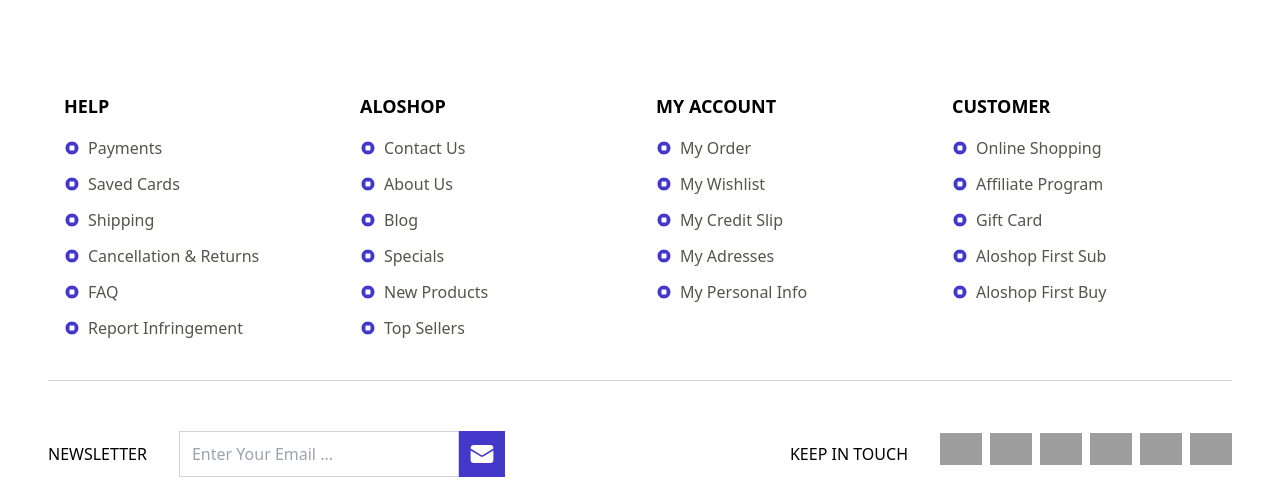
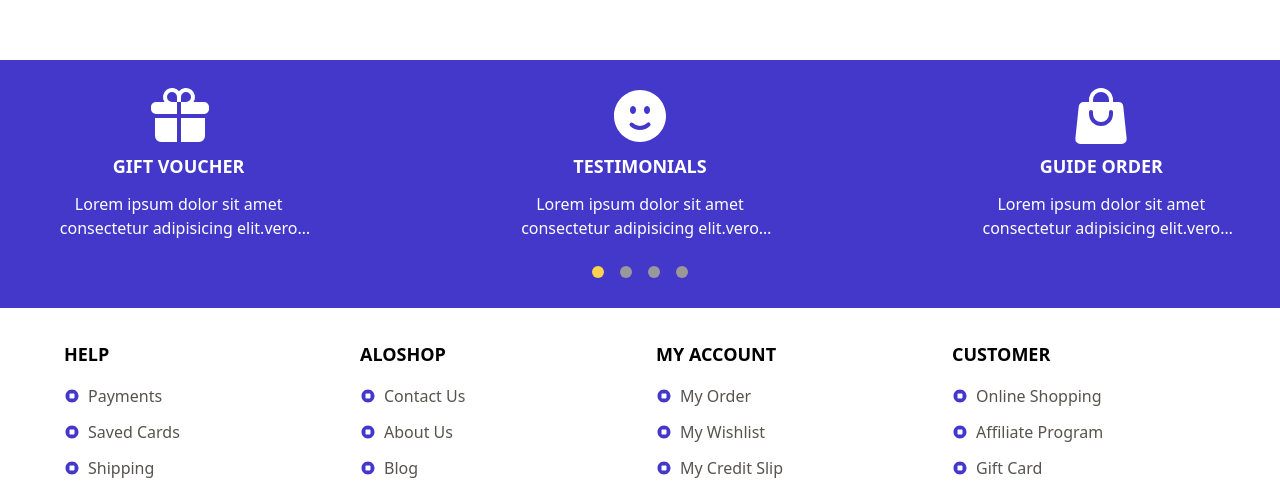
Before and after one commit to Ali-HkH/SuperShop-react-tailwind-fakeApi, a React (Create React App) app: page /Blog/1 in a window 1280 px wide. Shown: the part 725-1220 px from the top of the page. Built offline with nearby package versions, Linux system fonts and the light colour scheme; no server answers; grey boxes are pictures that could not be loaded.

Commit message:
develped superior section for top of the footer

```diff
--- a/package.json
+++ b/package.json
@@ -10,6 +10,7 @@
     "react": "^18.3.1",
     "react-dom": "^18.3.1",
     "react-scripts": "5.0.1",
+    "swiper": "^11.1.14",
     "web-vitals": "^2.1.4"
   },
   "scripts": {
--- a/public/index.html
+++ b/public/index.html
@@ -14,6 +14,40 @@
    <body>
       <!-- all svgs -->
       <svg style="display: none">
+         <symbol
+            id="face-smile"
+            xmlns="http://www.w3.org/2000/svg"
+            viewBox="0 0 24 24"
+            fill="currentColor"
+         >
+            <path
+               fill-rule="evenodd"
+               d="M12 2.25c-5.385 0-9.75 4.365-9.75 9.75s4.365 9.75 9.75 9.75 9.75-4.365 9.75-9.75S17.385 2.25 12 2.25Zm-2.625 6c-.54 0-.828.419-.936.634a1.96 1.96 0 0 0-.189.866c0 .298.059.605.189.866.108.215.395.634.936.634.54 0 .828-.419.936-.634.13-.26.189-.568.189-.866 0-.298-.059-.605-.189-.866-.108-.215-.395-.634-.936-.634Zm4.314.634c.108-.215.395-.634.936-.634.54 0 .828.419.936.634.13.26.189.568.189.866 0 .298-.059.605-.189.866-.108.215-.395.634-.936.634-.54 0-.828-.419-.936-.634a1.96 1.96 0 0 1-.189-.866c0-.298.059-.605.189-.866Zm2.023 6.828a.75.75 0 1 0-1.06-1.06 3.75 3.75 0 0 1-5.304 0 .75.75 0 0 0-1.06 1.06 5.25 5.25 0 0 0 7.424 0Z"
+               clip-rule="evenodd"
+            />
+         </symbol>
+         <symbol
+            id="shopping-bag"
+            xmlns="http://www.w3.org/2000/svg"
+            viewBox="0 0 24 24"
+            fill="currentColor"
+         >
+            <path
+               fill-rule="evenodd"
+               d="M7.5 6v.75H5.513c-.96 0-1.764.724-1.865 1.679l-1.263 12A1.875 1.875 0 0 0 4.25 22.5h15.5a1.875 1.875 0 0 0 1.865-2.071l-1.263-12a1.875 1.875 0 0 0-1.865-1.679H16.5V6a4.5 4.5 0 1 0-9 0ZM12 3a3 3 0 0 0-3 3v.75h6V6a3 3 0 0 0-3-3Zm-3 8.25a3 3 0 1 0 6 0v-.75a.75.75 0 0 1 1.5 0v.75a4.5 4.5 0 1 1-9 0v-.75a.75.75 0 0 1 1.5 0v.75Z"
+               clip-rule="evenodd"
+            />
+         </symbol>
+         <symbol
+            id="gift"
+            xmlns="http://www.w3.org/2000/svg"
+            viewBox="0 0 24 24"
+            fill="currentColor"
+         >
+            <path
+               d="M9.375 3a1.875 1.875 0 0 0 0 3.75h1.875v4.5H3.375A1.875 1.875 0 0 1 1.5 9.375v-.75c0-1.036.84-1.875 1.875-1.875h3.193A3.375 3.375 0 0 1 12 2.753a3.375 3.375 0 0 1 5.432 3.997h3.943c1.035 0 1.875.84 1.875 1.875v.75c0 1.036-.84 1.875-1.875 1.875H12.75v-4.5h1.875a1.875 1.875 0 1 0-1.875-1.875V6.75h-1.5V4.875C11.25 3.839 10.41 3 9.375 3ZM11.25 12.75H3v6.75a2.25 2.25 0 0 0 2.25 2.25h6v-9ZM12.75 12.75v9h6.75a2.25 2.25 0 0 0 2.25-2.25v-6.75h-9Z"
+            />
+         </symbol>
          <symbol
             id="envelope"
             xmlns="http://www.w3.org/2000/svg"
--- a/src/App.js
+++ b/src/App.js
@@ -1,11 +1,13 @@
 import Footer from "./components/Footer/Footer";
 import Nav from "./components/Nav/Nav";
+import Superior from "./components/Superior/Superior";
 
 function App() {
   return (
     <div className="App">
       <Nav />
       <div className="w-full h-[500px]"></div>
+      <Superior />
       <Footer />
     </div>
   );
--- a/src/components/Nav/Nav.jsx
+++ b/src/components/Nav/Nav.jsx
@@ -92,7 +92,7 @@
                      type="text"
                   />
                   {/* search icon */}
-                  <svg className="size-[50px] p-3  text-indigo-700 border border-gray-300">
+                  <svg className="size-[50px] p-3  text-indigo-700 border border-gray-300 cursor-pointer hover:text-white hover:bg-indigo-700 hover:border-indigo-700">
                      <use href="#search"></use>
                   </svg>
                </div>
--- /dev/null
+++ b/src/components/Superior/Superior.jsx
@@ -0,0 +1,79 @@
+import React from "react";
+import SuperiorBox from "../SuperiorBox/SuperiorBox";
+import { Swiper, SwiperSlide } from "swiper/react";
+
+import "swiper/css";
+import "swiper/css/pagination";
+import { Pagination } from "swiper/modules";
+
+function Superior() {
+   return (
+      <div className="bg-indigo-700 py-6">
+         <div className="container">
+            <Swiper
+               breakpoints={{
+                  DEFAULT: {
+                     spaceBetween: 40,
+                     slidesPerView: 1,
+                  },
+                  640: {
+                     spaceBetween: 60,
+                     slidesPerView: 2,
+                  },
+                  768: {
+                     spaceBetween: 100,
+                     slidesPerView: 2,
+                  },
+                  992: {
+                     spaceBetween: 140,
+                     slidesPerView: 3,
+                  },
+                  1200: {
+                     spaceBetween: 200,
+                     slidesPerView: 3,
+                  },
+               }}
+               pagination={{
+                  clickable: true,
+               }}
+               modules={[Pagination]}
+               onSwiper={(swiper) => {
+                  if (swiper.pagination.el) {
+                     swiper.pagination.el.style.position = "static";
+                     swiper.pagination.el.style.paddingTop = "20px";
+                  }
+               }}
+               style={{
+                  "--swiper-pagination-color": "#fcd34d",
+                  "--swiper-pagination-bullet-inactive-color": "#999999",
+                  "--swiper-pagination-bullet-inactive-opacity": "1",
+                  "--swiper-pagination-bullet-size": "12px",
+                  "--swiper-pagination-bullet-horizontal-gap": "8px",
+               }}
+               className="mySwiper"
+            >
+               <SwiperSlide>
+                  <SuperiorBox title="GIFT VOUCHER" icon="gift" />
+               </SwiperSlide>
+               <SwiperSlide>
+                  <SuperiorBox title="TESTIMONIALS" icon="face-smile" />
+               </SwiperSlide>
+               <SwiperSlide>
+                  <SuperiorBox title="GUIDE ORDER" icon="shopping-bag" />
+               </SwiperSlide>
+               <SwiperSlide>
+                  <SuperiorBox title="GIFT VOUCHER" icon="gift" />
+               </SwiperSlide>
+               <SwiperSlide>
+                  <SuperiorBox title="TESTIMONIALS" icon="face-smile" />
+               </SwiperSlide>
+               <SwiperSlide>
+                  <SuperiorBox title="GUIDE ORDER" icon="shopping-bag" />
+               </SwiperSlide>
+            </Swiper>
+         </div>
+      </div>
+   );
+}
+
+export default Superior;
--- /dev/null
+++ b/src/components/SuperiorBox/SuperiorBox.jsx
@@ -0,0 +1,20 @@
+import React from "react";
+
+function SuperiorBox({ title, icon }) {
+   return (
+      <div className="text-white text-center">
+         <div className="w-full flex items-center justify-center">
+            <svg className="size-16">
+               <use href={`#${icon}`}></use>
+            </svg>
+         </div>
+         <h2 className="mb-3 mt-1 font-bold text-lg">{title}</h2>
+         <p className="line-clamp-2">
+            Lorem ipsum dolor sit amet consectetur adipisicing elit.vero
+            assumenda debitis tenetur eligendi modi iusto suscipit!
+         </p>
+      </div>
+   );
+}
+
+export default SuperiorBox;
```
Also changed, not shown: 1 other file (tests, documents, lock files or other folders).
